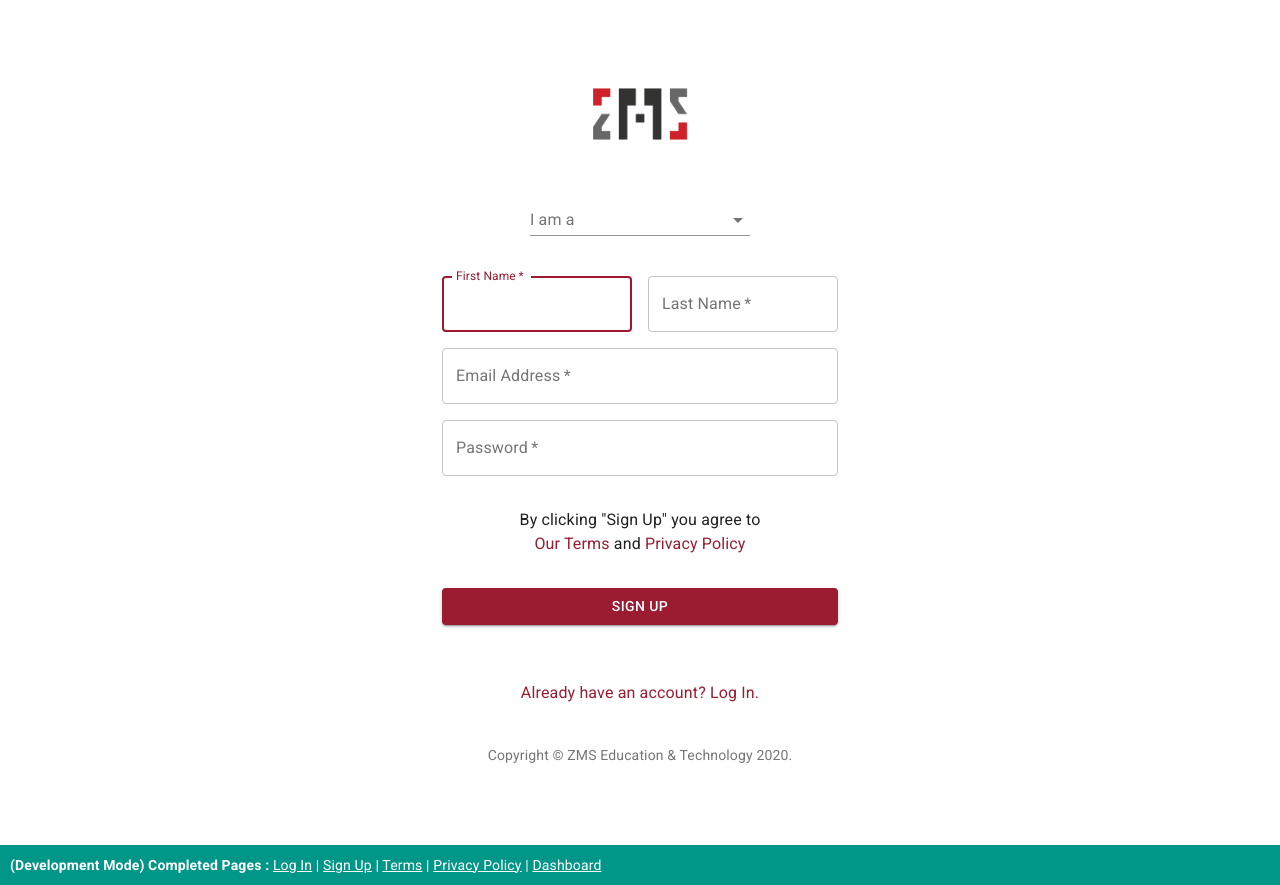
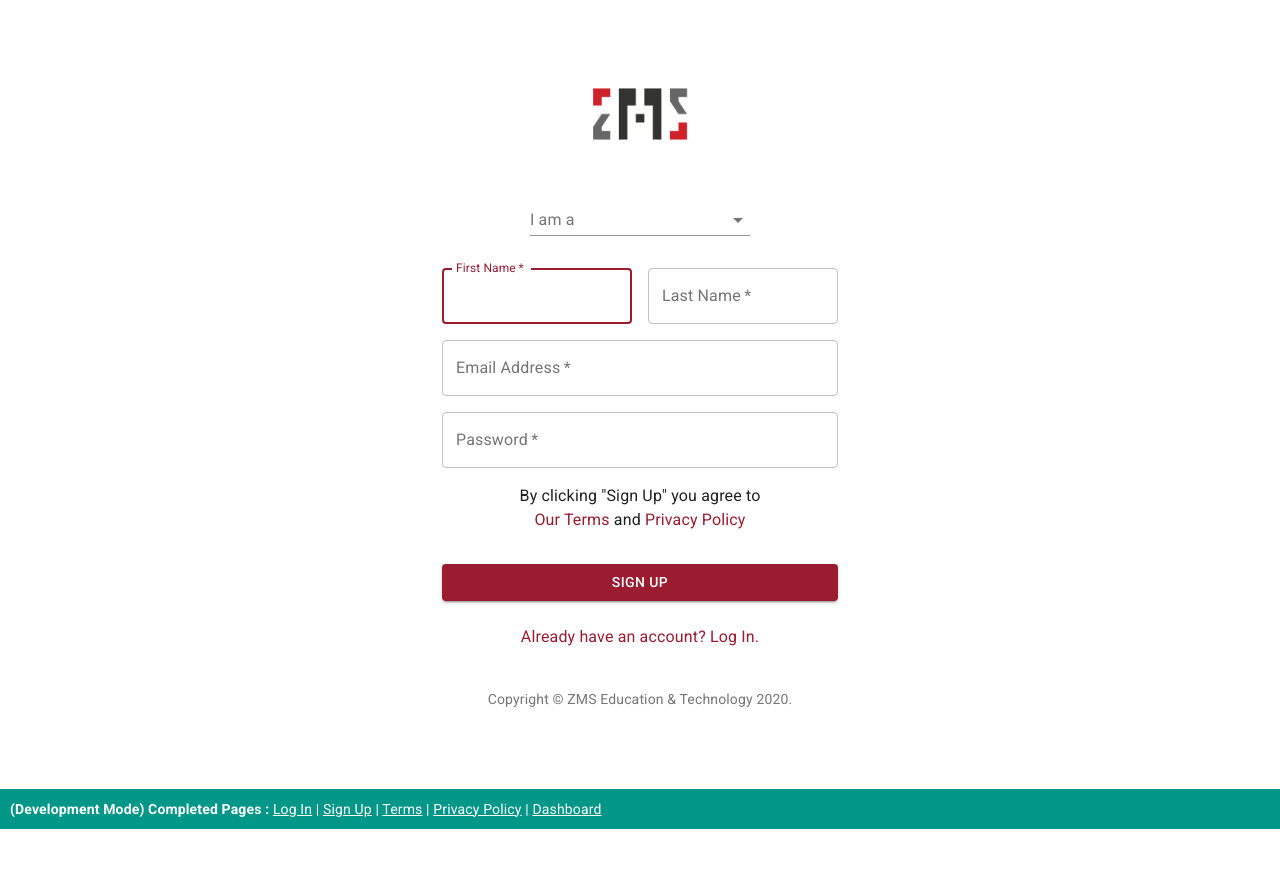
Before and after one commit to Pi-31415/ZMS_Portal, a React (Create React App) app: page /portal/signup in a window 1280 px wide. After the commit the page ends 829 px from the top, so only its background shows below. Built offline with nearby package versions, Linux system fonts and the light colour scheme.

Commit message:
sign up js change

```diff
--- a/src/pages/SignUp.js
+++ b/src/pages/SignUp.js
@@ -52,7 +52,7 @@ export default function SignUp() {
                 <form className={classes.form} noValidate>
                     <Grid container spacing={2}>
                         <Grid item xs={12} sm={12}>
-                            <Box mb={3} align="center">
+                            <Box mb={2} align="center">
                             <FormControl className={classes.formControl}  style={{minWidth: 220}}>
                             <InputLabel id="demo-simple-select-label">I am a</InputLabel>
                                 <Select
@@ -114,7 +114,7 @@ export default function SignUp() {
                             />
                         </Grid>
                     </Grid>
-                    <Box mb={1} mt={4}>
+                    <Box mb={1} mt={2}>
                         <Typography align="center">
                             By clicking "Sign Up" you agree to <br></br><Link className="custom-link" to="/portal/terms">{"Our Terms"}</Link> and <Link className="custom-link" to="/portal/privacy">{"Privacy Policy"}</Link>
                         </Typography>
@@ -128,7 +128,7 @@ export default function SignUp() {
                     >
                         Sign Up
                     </Button>
-                    <Box mt={5} align="center">
+                    <Box mt={1} align="center">
                         <Typography>
                             <Link className="custom-link" to="/portal">{"Already have an account? Log In."}</Link>
                         </Typography>
```
